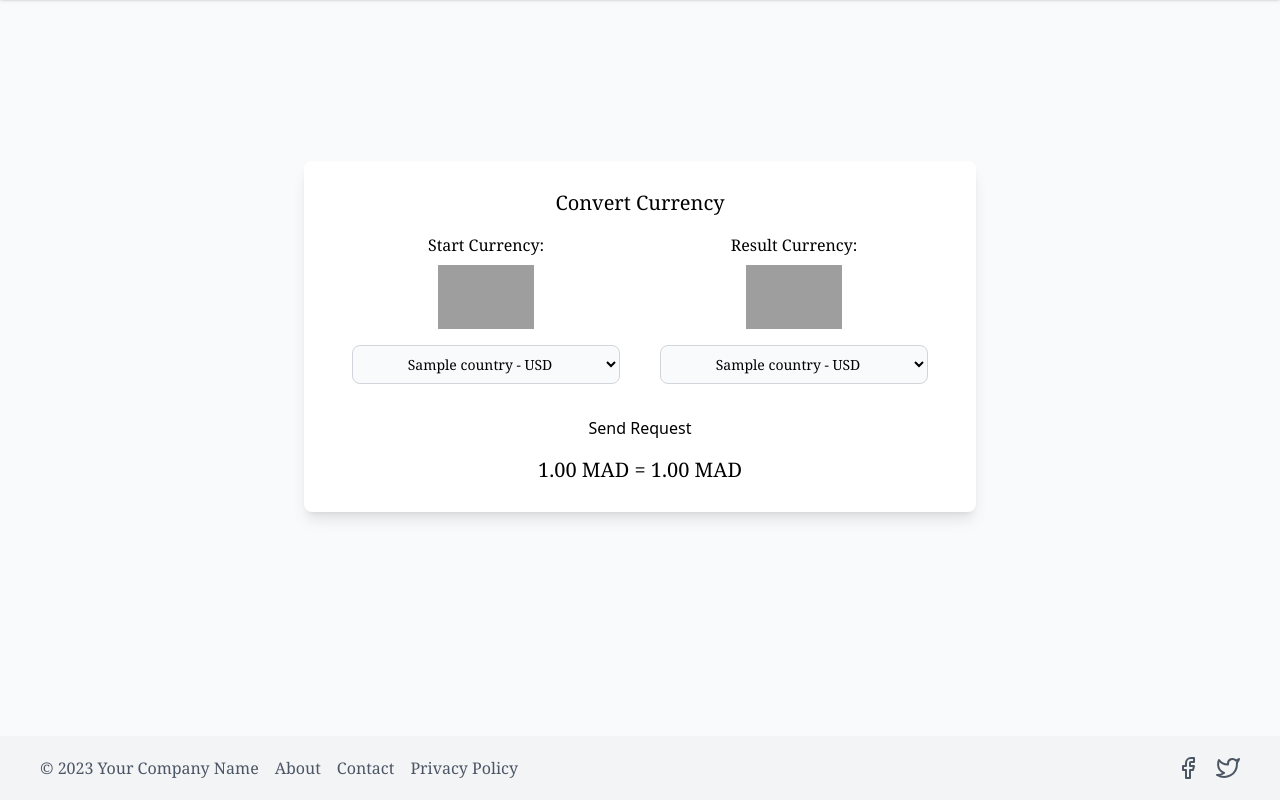
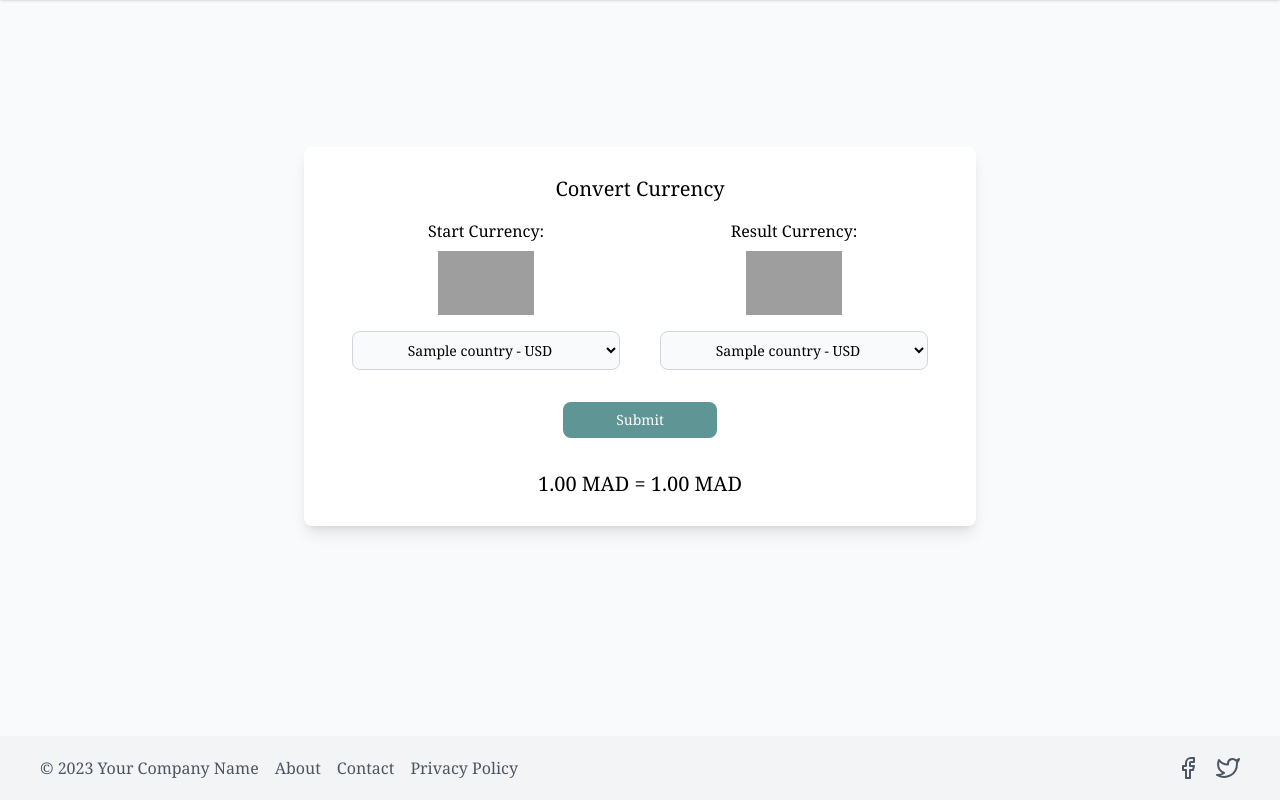
Before and after one commit to sc19jwh/COMP3931, a Django app: page /currency in a window 1280 px wide. Shown: the part 64-864 px from the top of the page. Run offline with Django 4.2, Linux system fonts and the light colour scheme; a user stored in the database is signed in; tables that the repository leaves empty hold one stand-in row (values such as "Sample post"); style sheets or scripts are compiled from the project's sources; some libraries are stand-ins or nearby versions; grey boxes are pictures that could not be loaded.

Commit message:
Closes #10; Currency conversions complete.

```diff
--- a/myapp/templates/main/currency/manual.html
+++ b/myapp/templates/main/currency/manual.html
@@ -3,6 +3,7 @@
 {% block mainbody %}
 
 <div class="w-full bg-white rounded-lg shadow-lg max-w-xs sm:max-w-2xl">
+    <form>
         <div class="p-7">
             <div class="flex justify-center">
                 <h1 class="text-xl font-normal font-serif text-black mb-4">
@@ -19,7 +20,7 @@
                     <div id = "flag1">
                         <img src="https://flagcdn.com/h240/{{profile.nationality.alpha2code}}.png" class="mb-4 w-24 h-16 object-cover mx-auto">
                     </div>
-                <select hx-get="{% url 'set_country_flag' %}"hx-trigger="change" hx-target="#flag1" class="text-center font-serif bg-gray-50 border border-gray-300 text-black text-sm rounded-lg block w-full p-2 mb-4" name="country">
+                    <select hx-get="{% url 'set_country_flag' %}"hx-trigger="change" hx-target="#flag1" class="text-center font-serif bg-gray-50 border border-gray-300 text-black text-sm rounded-lg block w-full p-2 mb-4" name="country" id="country">
                         {% for country in countries %}
                         <option value="{{ country.pk }}" {% if country.pk == profile.nationality.pk %} selected {% endif %}>{{ country.name }} - {{ country.currency }}</option>
                         {% endfor %}
@@ -34,7 +35,7 @@
                     <div id = "flag2">
                         <img src="https://flagcdn.com/h240/{{profile.nationality.alpha2code}}.png" class="mb-4 w-24 h-16 object-cover mx-auto">
                     </div>
-                <select hx-get="{% url 'set_country_flag' %}" hx-trigger="change" hx-target="#flag2" class="text-center font-serif bg-gray-50 border border-gray-300 text-black text-sm rounded-lg block w-full p-2 mb-4" name="country2">
+                    <select hx-get="{% url 'set_country_flag' %}" hx-trigger="change" hx-target="#flag2" class="text-center font-serif bg-gray-50 border border-gray-300 text-black text-sm rounded-lg block w-full p-2 mb-4" name="country2" id="country2">
                         {% for country in countries %}
                             <option value="{{ country.pk }}" {% if country.pk == profile.nationality.pk %} selected {% endif %}>{{ country.name }} - {{ country.currency }}</option>
                         {% endfor %}
@@ -42,7 +43,7 @@
                 </div>
             </div>
             <div class="flex justify-center mt-4">
-            <button hx-get="{% url 'currency_conversion' %}" hx-target="#conversion">Send Request</button>
+                <button type="button" hx-post="{% url 'currency_conversion' %}" hx-target="#conversion" class="font-serif w-1/4 text-white bg-custom-50 hover:bg-custom-100 font-medium rounded-lg text-sm px-5 py-2 text-center mb-4">Submit</button>
             </div>
             <div id="conversion" class="flex justify-center mt-4">
                 <h1 class="text-xl font-normal font-serif text-black">
@@ -50,6 +51,7 @@
                 </h1>
             </div>
         </div>
+    </form>
 </div>
 
 {% endblock %}
```
Also changed, not shown: myapp/views_partials.py (+6 -7 lines). Lines whose indentation alone changed are shown as unchanged.
